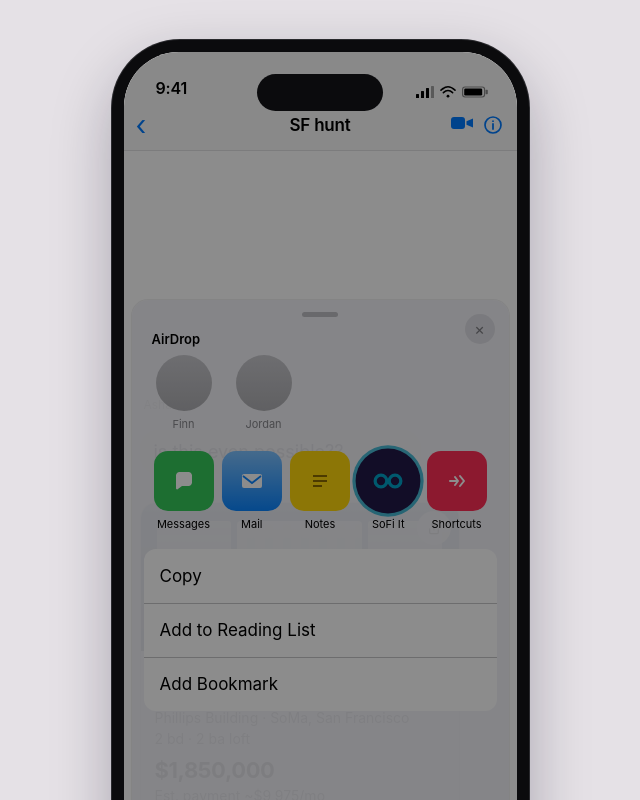
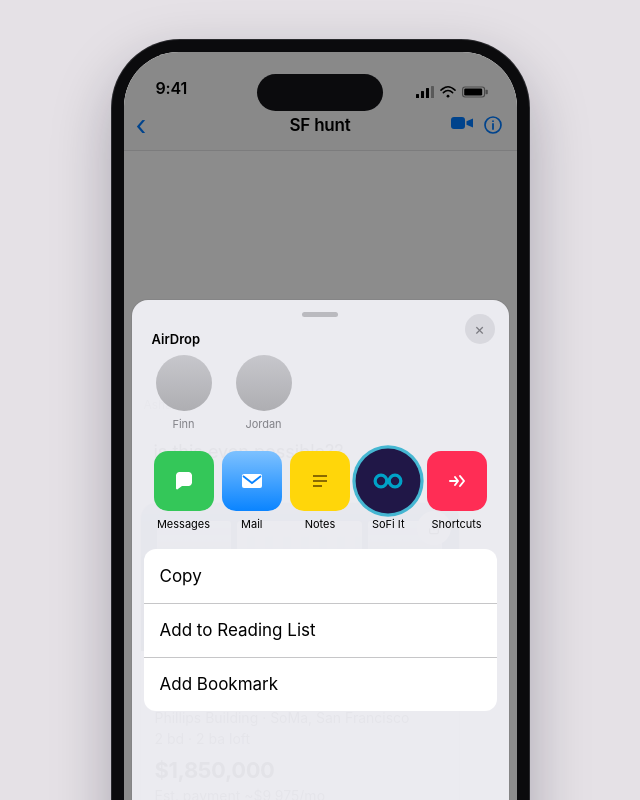
Before and after one commit to pookie2006/SoFi-Coach, a React (Vite) app: page /share in a window 1280 px wide. Shown: the top 800 px of the page, without its empty margins (320-960 px from the left). Built offline with nearby package versions, Linux system fonts and the light colour scheme.

Commit message:
Let taps reach SoFi It on the share sheet.
Co-authored-by: Cursor <cursoragent@cursor.com>

```diff
--- a/src/components/IosShareSheet.module.css
+++ b/src/components/IosShareSheet.module.css
@@ -1,5 +1,6 @@
 .sheet {
   position: absolute;
+  z-index: 10;
   left: 8px;
   right: 8px;
   bottom: 8px;
--- a/src/screens/SourceScreen.module.css
+++ b/src/screens/SourceScreen.module.css
@@ -204,4 +204,5 @@
   inset: 0;
   z-index: 3;
   background: rgba(0, 0, 0, 0.45);
+  pointer-events: none;
 }
```
